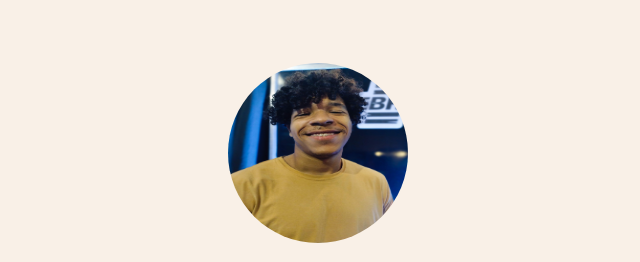
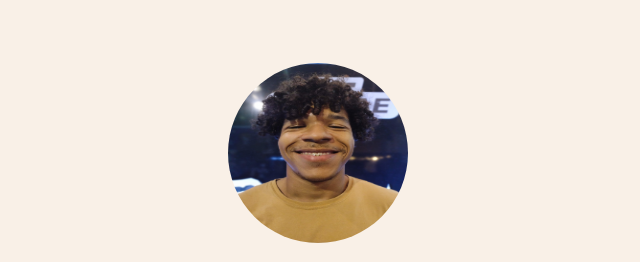
Before and after one commit to posccis/posscis.github.io, a plain HTML site: page index.html in a window 1280 px wide. Shown: the top 262 px of the page, without its empty margins (322-962 px from the left). Drawn offline with Linux system fonts and the light colour scheme.

Commit message:
updated the profile image

```diff
--- a/index.html
+++ b/index.html
@@ -54,7 +54,7 @@
 </head>
 <body>
 <div class="container">
-    <img class="center" src="utilities\IMG_20211218_184217824_PORTRAIT.jpg" width="180" height="180"  style="margin-top: 5%;">
+    <img class="center" src="utilities\IMG_20211218_184240059_PORTRAIT.jpg" width="180" height="180"  style="margin-top: 5%;">
     <h1 class="center" >Victor Hugo 👩🏾‍💻</h2>
     <h4 class="center" >.NET Developer and BSI student at UFRPE</h4>
     <ul class="center" style="margin-top: 3%;" >
```
Also changed, not shown: utilities/IMG_20211218_184240059_PORTRAIT.jpg (added).
